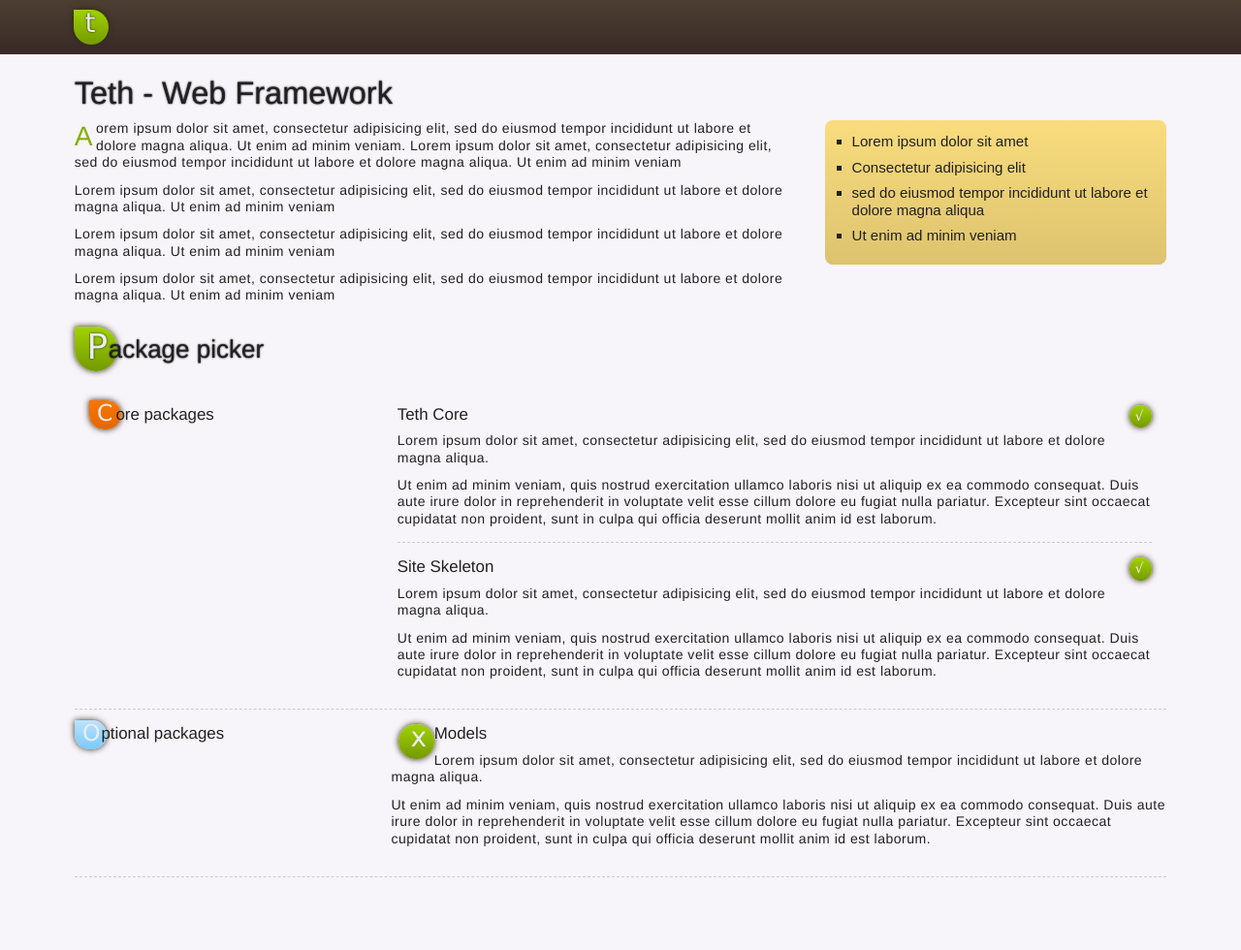
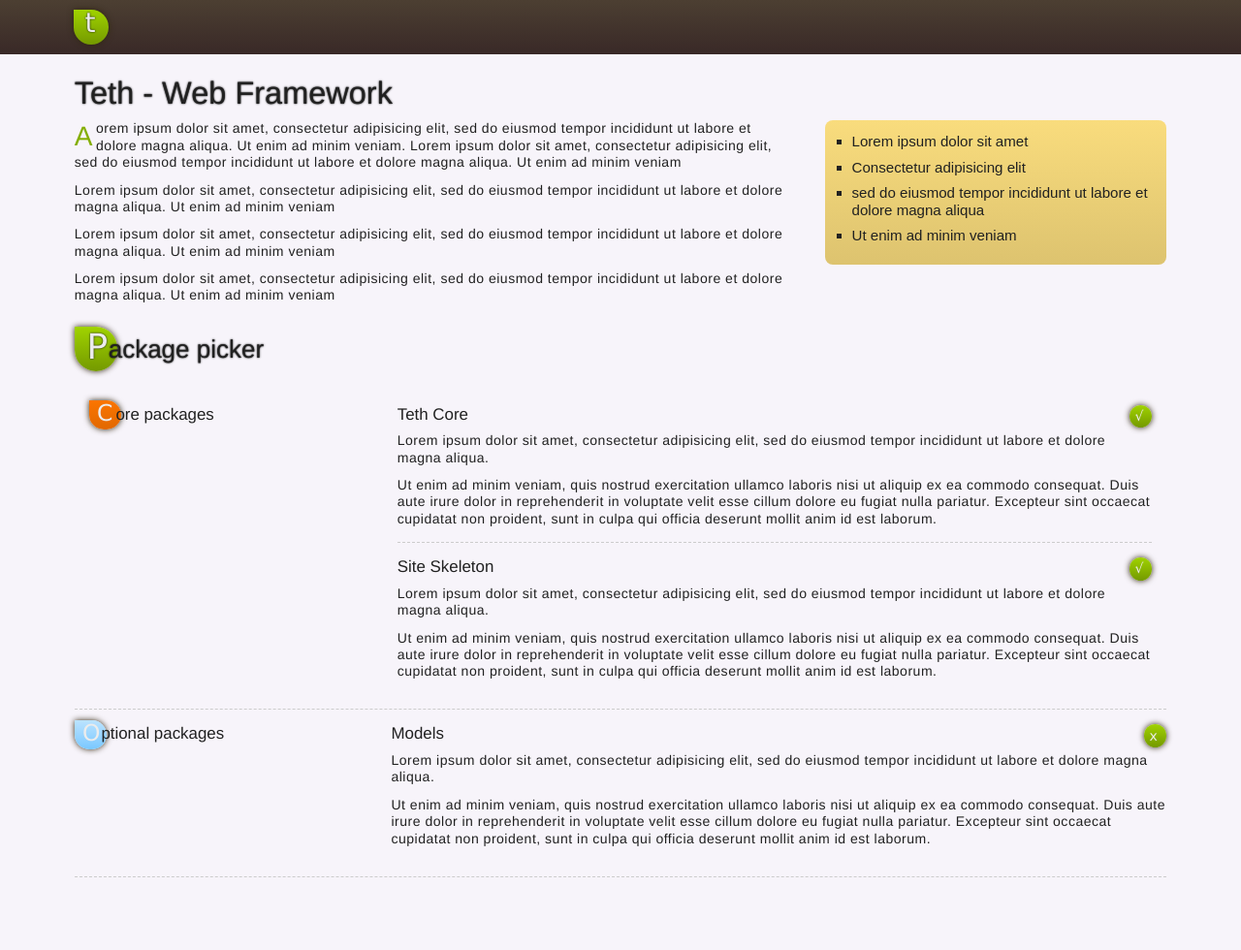
Before and after one commit to charlesmarshall/teth, a Jekyll site: the page built from index.html, in a window 1280 px wide. Shown: the whole page at 97% size. Built offline with Jekyll 4.4.1, drawn with Linux system fonts in a browser that asks for light colours; comment, search, counter and statistics services are not loaded.

Commit message:
cross css

```diff
--- a/stylesheets/v1/styles.css
+++ b/stylesheets/v1/styles.css
@@ -128,7 +128,7 @@ ul.inline li, ol.inline li{float:left;}
       padding:0.1em 0.48em 0.17em 0.35em;
       width:14px;
     }
-    span.tick{
+    span.tick, span.cross{
       font-size:108%;
       padding:0.3em 0.7em 0.4em 0.35em;
       float:right;
```
